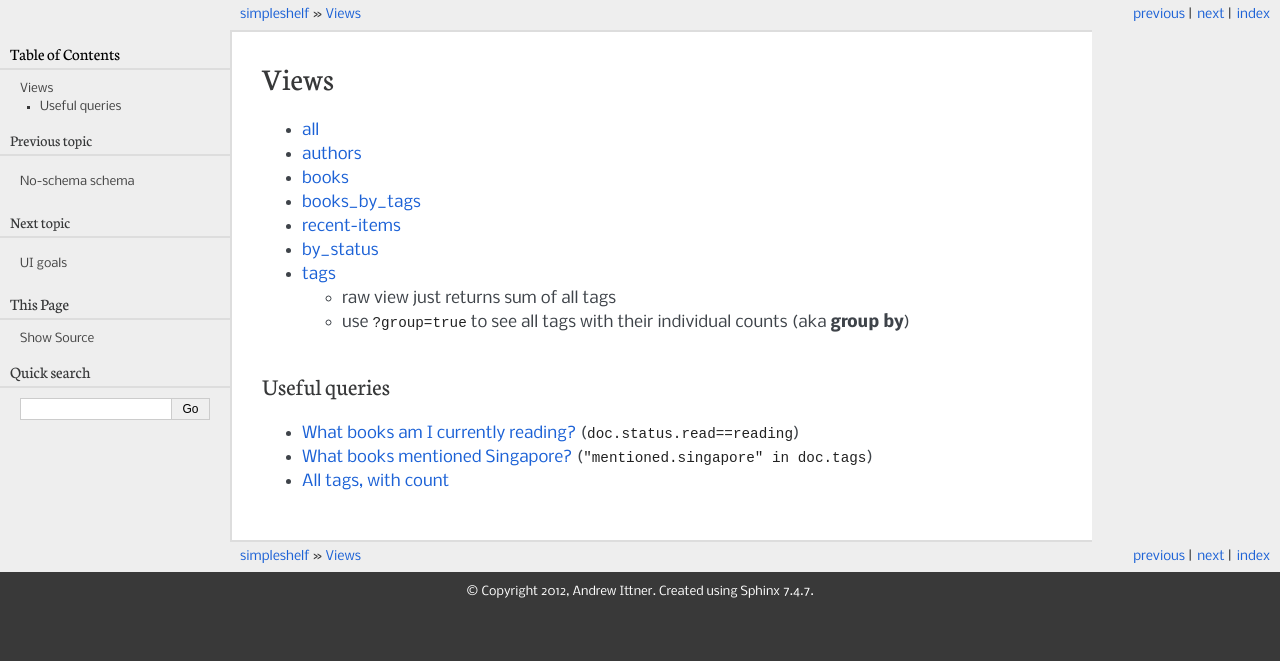
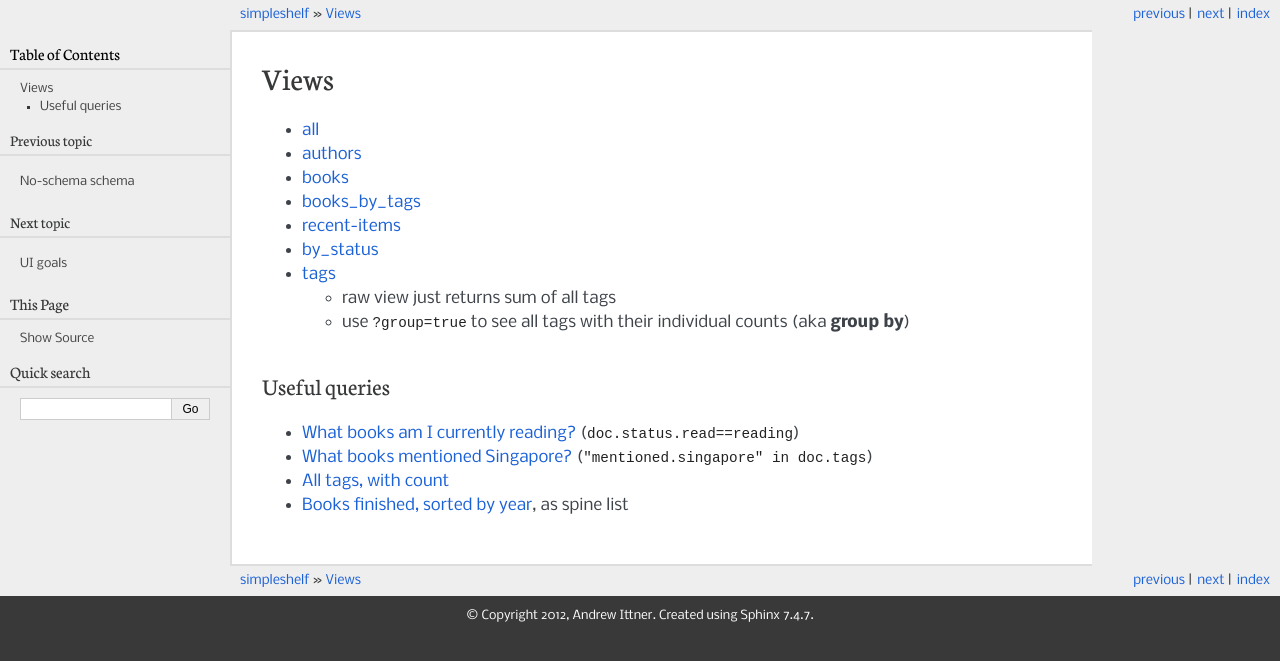
Before and after one commit to tephyr/simpleshelf, a Sphinx documentation site: the page built from docs/views.rst, in a window 1280 px wide. Shown: the top 661 px of the page. Built offline with Sphinx 7.4.7, drawn with Linux system fonts in a browser that asks for light colours.

Commit message:
Add books finished view

```diff
--- a/docs/views.rst
+++ b/docs/views.rst
@@ -18,6 +18,7 @@ Useful queries
 * `What books am I currently reading? <http://localhost:5984/simpleshelf/_design/simpleshelf/_view/by_status?key=[%22read%22,%20%22reading%22]>`__ (``doc.status.read==reading``)
 * `What books mentioned Singapore? <http://localhost:5984/simpleshelf/_design/simpleshelf/_view/by_tags?key=%22mentioned.singapore%22>`__ (``"mentioned.singapore" in doc.tags``)
 * `All tags, with count <http://localhost:5984/simpleshelf/_design/simpleshelf/_view/tags?group=true>`__
+* `Books finished, sorted by year <http://localhost:5984/simpleshelf/_design/simpleshelf/_view/by_year>`__, as spine list
 
 .. _all: http://localhost:5984/simpleshelf/_design/simpleshelf/_view/all
 .. _authors: http://localhost:5984/simpleshelf/_design/simpleshelf/_view/authors
```
